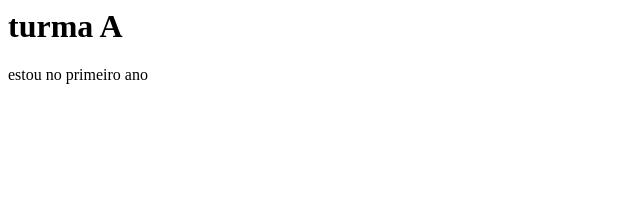
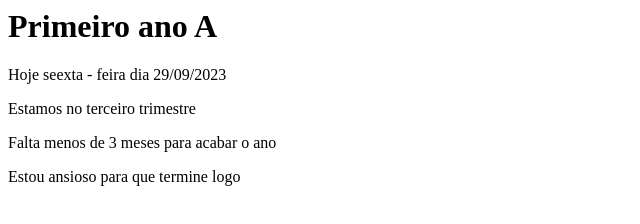
Before and after one commit to marcosdobigode/marcosdobgd, a plain HTML site: page index.html in a window 1280 px wide. Shown: the whole page, without its empty margins (0-640 px from the left). Drawn offline with Linux system fonts and the light colour scheme.

Commit message:
Começando

```diff
--- a/index.html
+++ b/index.html
@@ -1,2 +1,5 @@
-<h1> turma A </h1>
-<p> estou no primeiro ano </p>
+<h1> <b> Primeiro ano A </b> </h1>
+   <p> Hoje seexta - feira dia 29/09/2023 </p>
+   <p> Estamos no terceiro trimestre </p>
+   <p> Falta menos de 3 meses para acabar o ano </p>
+   <p> Estou ansioso para que termine logo </p>
```
